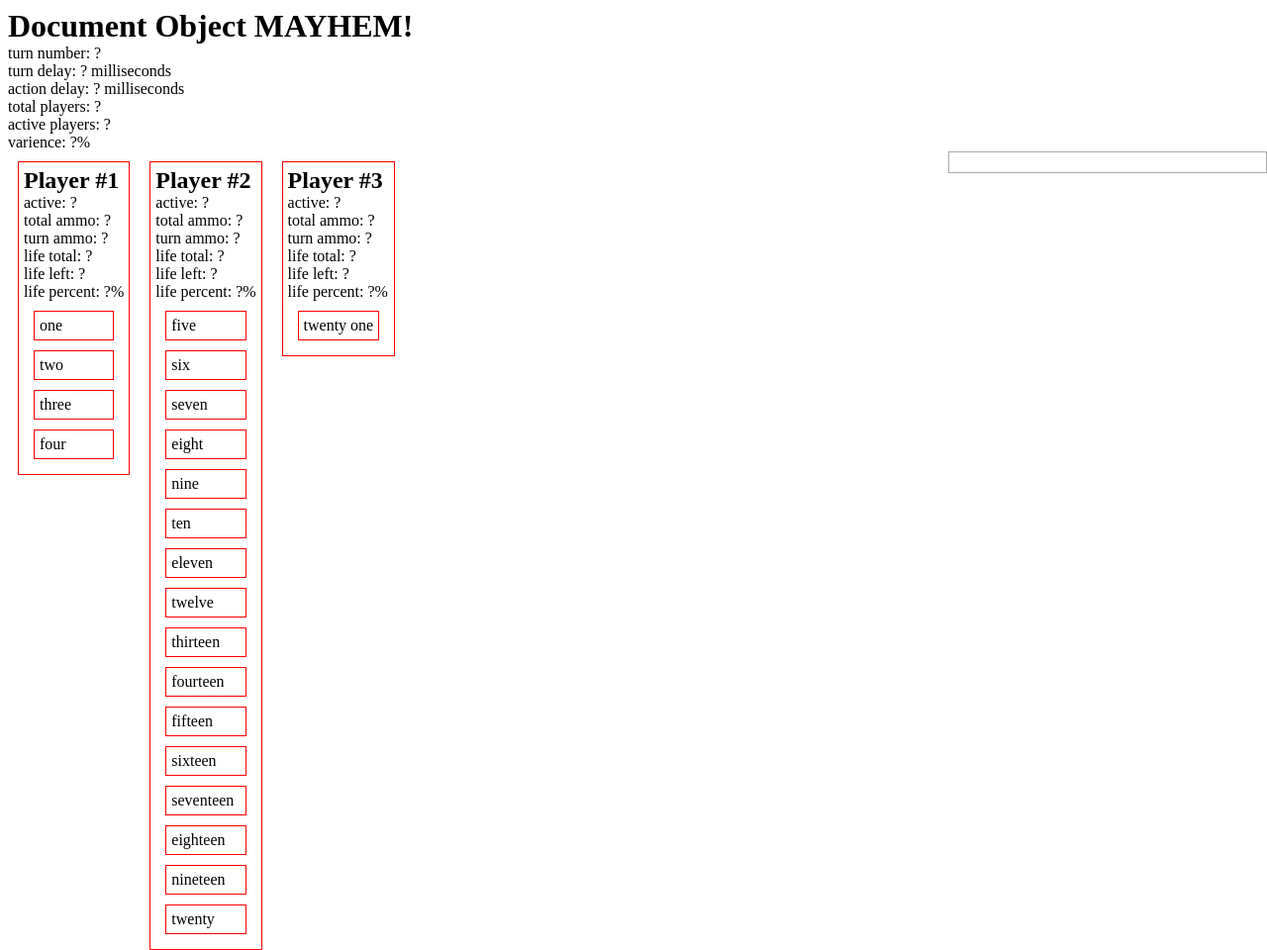
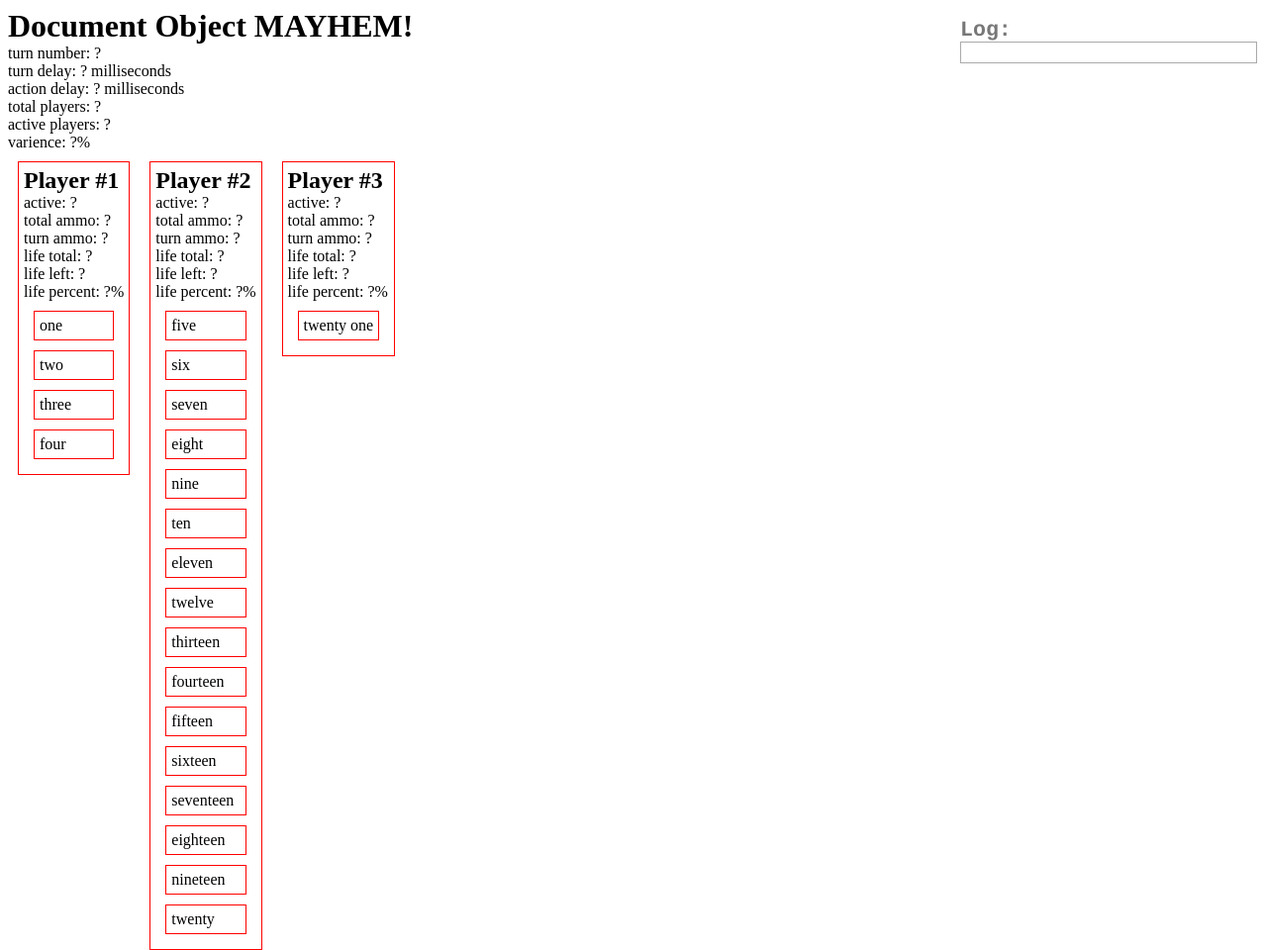
Before and after one commit to danieljohnmorris/document-object-mayhem, a plain HTML site: page index.html in a window 1280 px wide. Shown: the whole page at 99% size. Drawn offline with Linux system fonts and the light colour scheme; a script that the page names is missing.

Commit message:
Changed log div styling

```diff
--- a/index.html
+++ b/index.html
@@ -31,11 +31,18 @@
 	<style>
 	.player { border: 1px solid red; padding: 5px; margin: 10px; float: left; }
 	.ammo { border: 1px solid red; padding: 5px; margin: 10px; }
-	#log { position: absolute; right: 0px; width: 300px; padding: 10px; border: 1px solid #aaa; color: #777; }
+	#logs { font-size: 0.9em; position: absolute; right: 0px; width: 300px; padding: 10px; color: #777; font-family: courier;}
+	#logs h2 {  }
+	#log { padding: 10px; border: 1px solid #aaa; color: #777; }
 	h1, h2 { margin: 0; }
 	</style>
 </head>
 <body>
+
+<div id="logs">
+	<h2>Log:</h2>
+	<div id="log"></div>
+</div>
 
 <div class="settings">
 	<h1>Document Object MAYHEM!</h1>
@@ -46,8 +53,6 @@
 	<div>active players: <span id="game--active-players">?</span></div>
 	<div>varience: <span id="game--varience-percent">?</span>%</div>
 </div>
-
-<div id="log"></div>
 
 <div id="player-one" class="player">
 	<h2>Player #1</h2>
```
